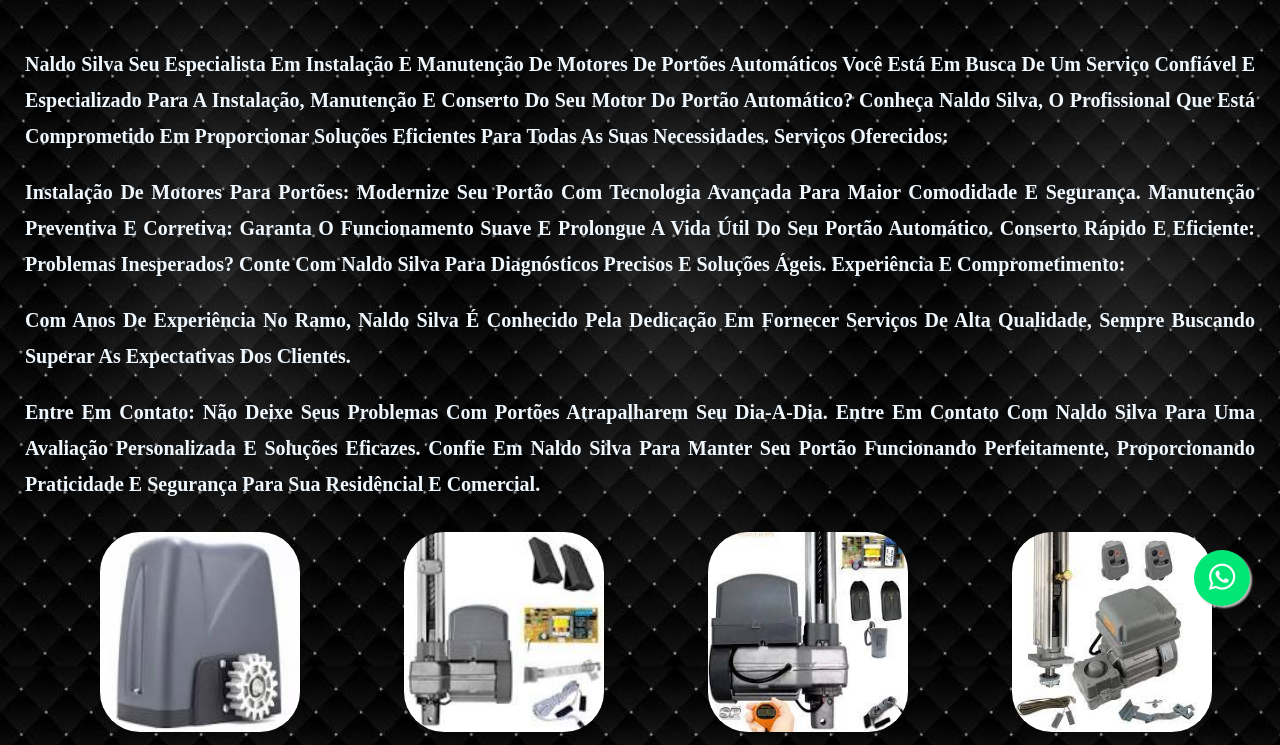
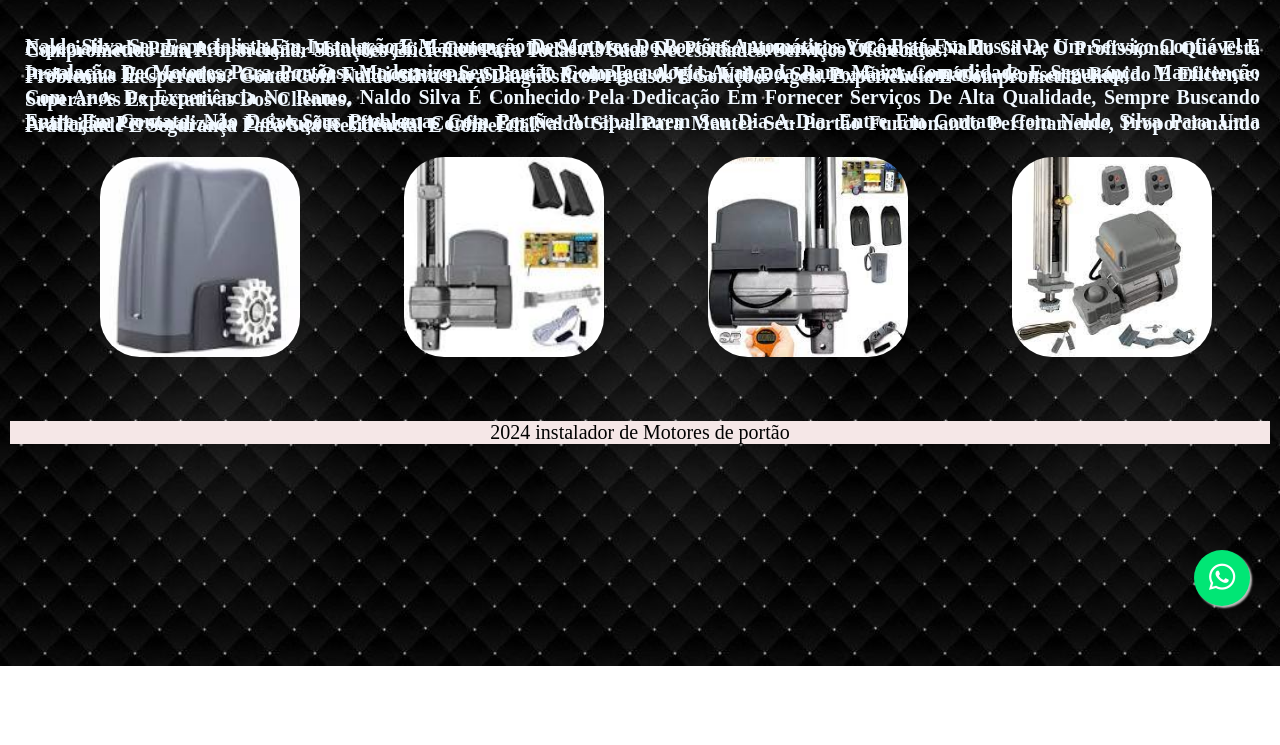
Before and after one commit to naldo178/NALDO_SILVA.github.io, a plain HTML site: page index.html in a window 1280 px wide. Shown: the part 134-879 px from the top of the page. After the commit the page ends 800 px from the top, so only its background shows below. Drawn offline with Linux system fonts and the light colour scheme.

Commit message:
Update style.css

```diff
--- a/style.css
+++ b/style.css
@@ -37,8 +37,8 @@ h1 {
     text-align: justify;
     text-transform: capitalize;
     margin-left: 15px;
-    margin-right: 15px;
-    line-height: 1.8;
+    margin-right: 10px;
+    line-height: 1.9px;
 }
 footer {
     background-color: rgb(245, 231, 231);
```
